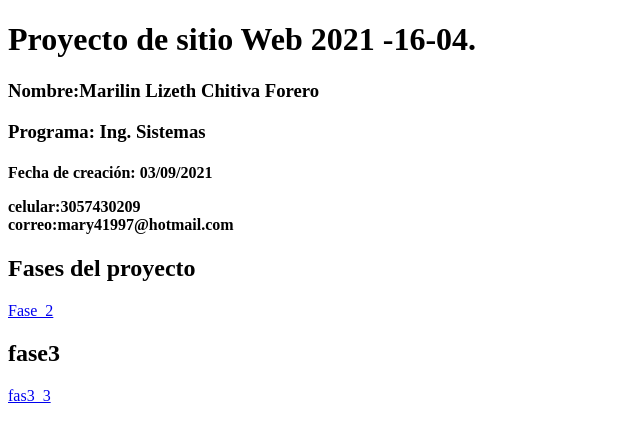
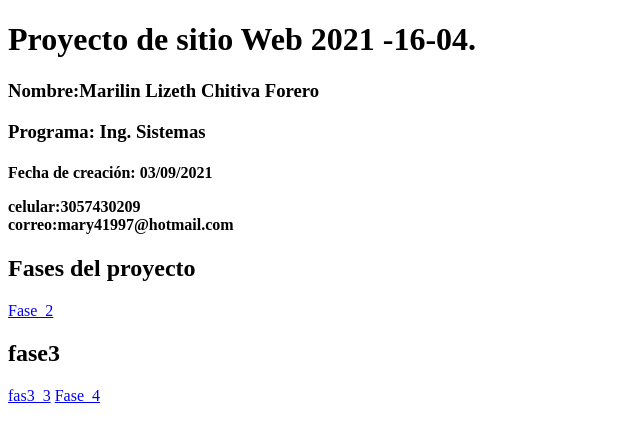
Before and after one commit to Marilynchitiva/DSW-Marilinchitiva, a plain HTML site: page index.html in a window 1280 px wide. Shown: the full height of the page, 0-640 px from the left. Drawn offline with Linux system fonts and the light colour scheme.

Commit message:
Update index.html
act

```diff
--- a/index.html
+++ b/index.html
@@ -26,6 +26,7 @@
 <a href="fase2/design.html">Fase_2</a>
 <h2>fase3</h2>
 <a href="fase3/index.html">fas3_3</a>
+<a href="fase4/"> Fase_4</a>
 
 </body>
 </html>
```
